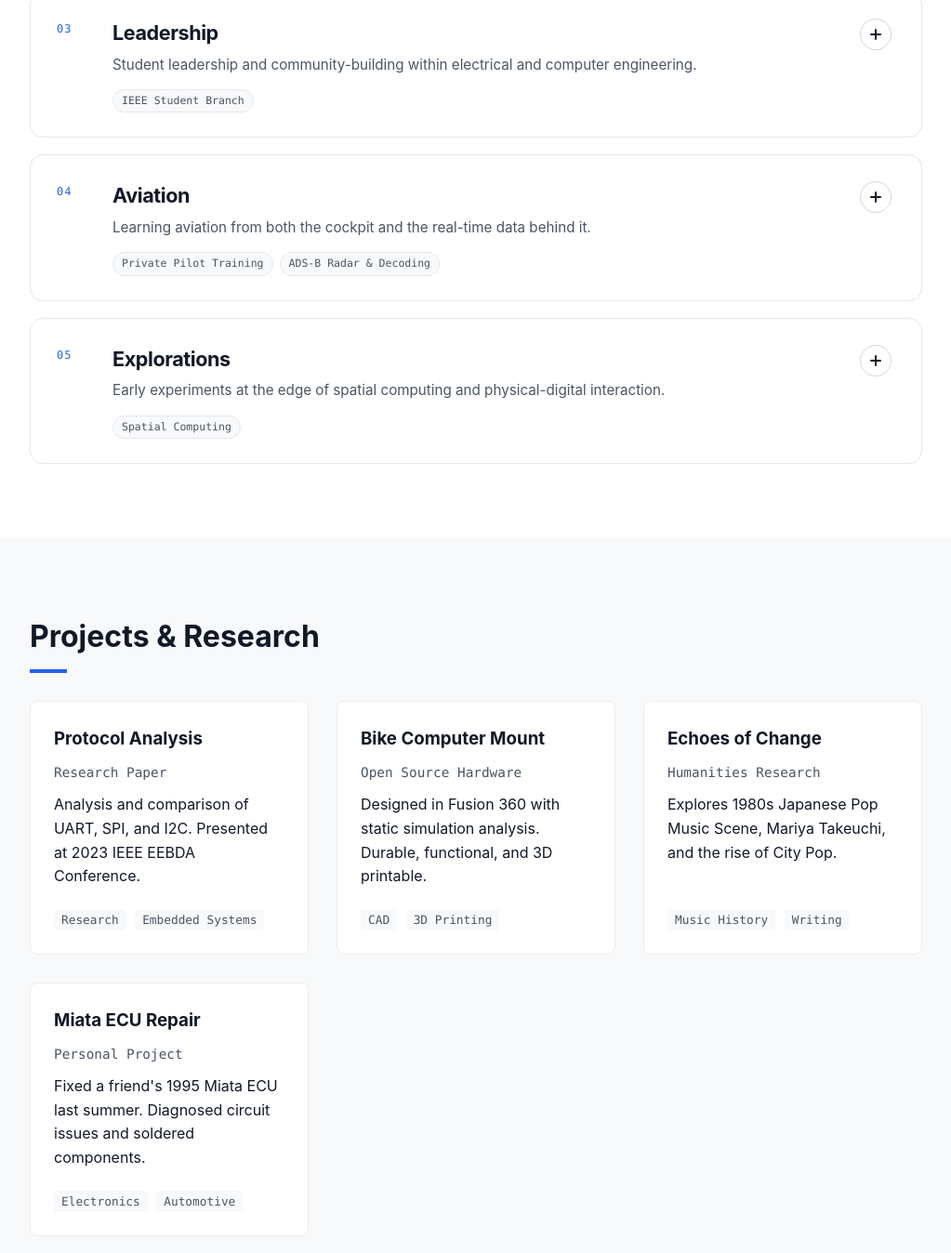
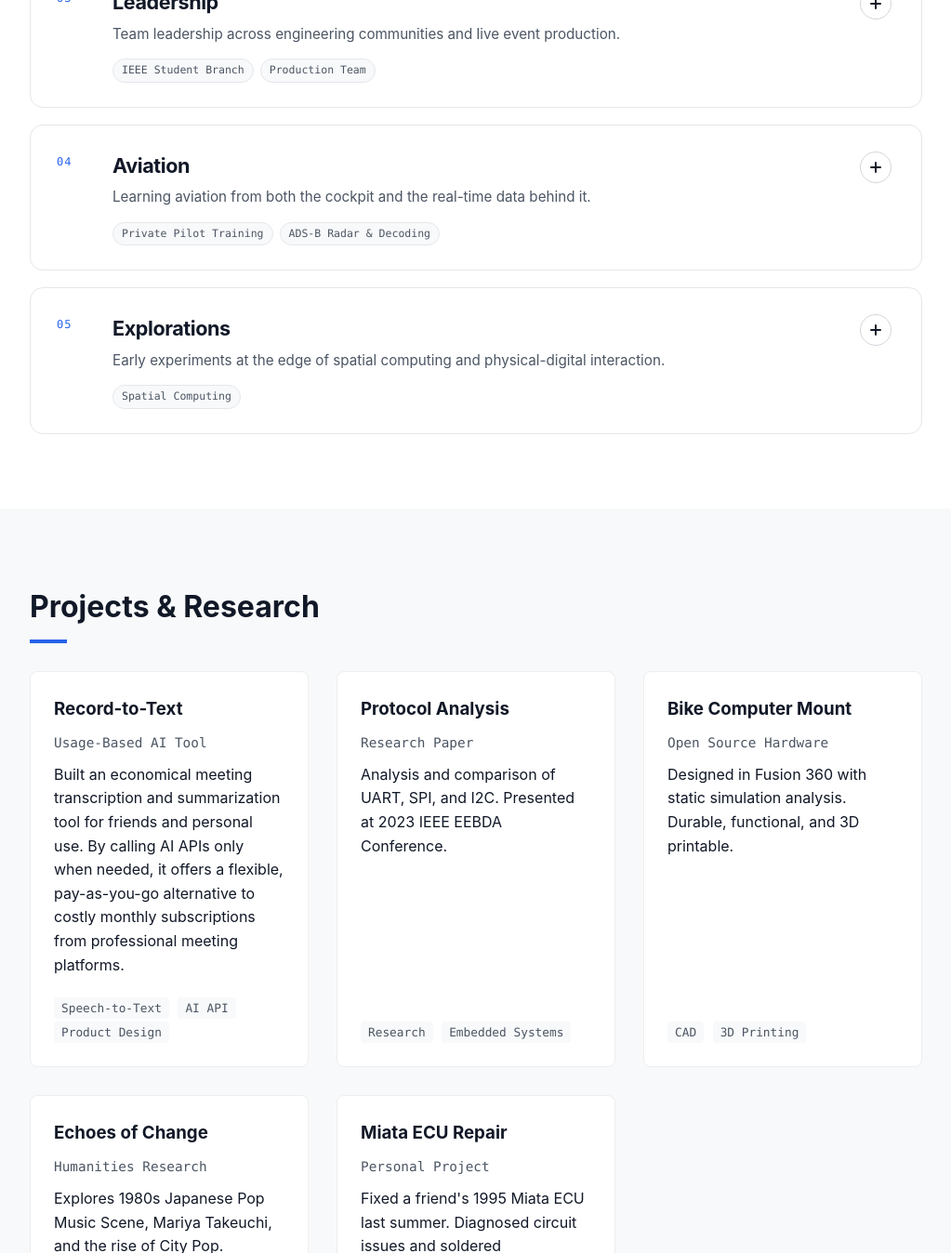
Before and after one commit to Superuser-Henry/superuser-henry.github.io, a plain HTML site: page index.html in a window 1280 px wide. Shown: the part 2028-3376 px from the top of the page at 93% size, without its empty margins (128-1151 px from the left). Drawn offline with Linux system fonts and the light colour scheme.

Commit message:
New webpage Icon

```diff
--- a/index.html
+++ b/index.html
@@ -4,6 +4,12 @@
     <meta charset="UTF-8">
     <meta name="viewport" content="width=device-width, initial-scale=1.0">
     <title>Henry Huang | Engineer & Musician</title>
+    <link rel="icon" href="assets/icons/favicon.ico" sizes="any">
+    <link rel="icon" type="image/png" href="assets/icons/favicon-32.png" sizes="32x32" media="(prefers-color-scheme: light)">
+    <link rel="icon" type="image/png" href="assets/icons/favicon-dark-32.png" sizes="32x32" media="(prefers-color-scheme: dark)">
+    <link rel="apple-touch-icon" href="assets/icons/apple-touch-icon.png" sizes="180x180">
+    <link rel="manifest" href="site.webmanifest">
+    <meta name="theme-color" content="#2563eb">
     <style>
         /* --- 基础变量与重置 --- */
         :root {
@@ -283,6 +289,33 @@
         .timeline-content h4 { color: var(--accent); font-family: var(--font-mono); font-size: 0.82rem; font-weight: 500; margin-bottom: 12px; }
         .timeline-content p { max-width: 800px; color: var(--text-muted); }
         .experience-group .timeline-item:last-child { margin-bottom: 0; }
+        .internship-intro {
+            margin-bottom: 20px;
+        }
+        .internship-projects {
+            display: grid;
+            grid-template-columns: repeat(2, minmax(0, 1fr));
+            gap: 16px;
+        }
+        .internship-project {
+            padding: 20px;
+            border: 1px solid #e5e7eb;
+            border-radius: 10px;
+            background: var(--bg-alt);
+        }
+        .internship-project h5 {
+            margin-bottom: 6px;
+            font-size: 1.05rem;
+        }
+        .internship-project .mono {
+            display: block;
+            margin-bottom: 11px;
+            font-size: 0.72rem;
+            line-height: 1.5;
+        }
+        .internship-project p {
+            font-size: 0.94rem;
+        }
         .exp-img {
             width: 100%;
             max-width: 300px;
@@ -397,6 +430,8 @@
             .experience-toggle-icon { width: 30px; height: 30px; }
             .experience-timeline { padding: 25px 18px 28px 32px; }
             .timeline-item { padding-left: 22px; }
+            .internship-projects { grid-template-columns: 1fr; }
+            .internship-project { padding: 17px; }
         }
 
         @media (prefers-reduced-motion: reduce) {
@@ -489,8 +524,7 @@
                         <span class="experience-group-description">Applied systems work spanning automotive sensing, industrial AI, and machine vision.</span>
                         <span class="experience-project-titles">
                             <span>Automotive Radar</span>
-                            <span>Industrial AI Agent</span>
-                            <span>Machine Vision</span>
+                            <span>Industrial Automation Internship</span>
                         </span>
                     </span>
                     <span class="experience-toggle-icon" aria-hidden="true"></span>
@@ -500,7 +534,7 @@
                         <div class="experience-timeline">
 
                 <article class="timeline-item">
-                    <span class="timeline-date">AUG 2025 — PRESENT</span>
+                    <span class="timeline-date">AUG 2025 — MAY 2026</span>
                     <div class="timeline-content">
                         <h3>Automotive Radar</h3>
                         <h4>77 GHz FMCW RADAR · ADAS · EMBEDDED SYSTEMS</h4>
@@ -509,20 +543,37 @@
                 </article>
 
                 <article class="timeline-item">
-                    <span class="timeline-date">SUMMER 2026 — PRESENT</span>
-                    <div class="timeline-content">
-                        <h3>Industrial AI Agent</h3>
-                        <h4>LLM · MCP · TWINCAT · ENGINEERING AUTOMATION</h4>
-                        <p>I’ve been experimenting with how AI agents can work inside a real industrial engineering environment instead of just answering questions in a chat box. Most of the work revolves around TwinCAT, MCP tools, PLC projects, System Manager, and figuring out how an agent can inspect, understand, and safely work with an automation project.</p>
-                    </div>
-                </article>
-
-                <article class="timeline-item">
                     <span class="timeline-date">SUMMER 2026</span>
                     <div class="timeline-content">
-                        <h3>Machine Vision</h3>
-                        <h4>INDUSTRIAL VISION · MOTION CONTROL · PLC</h4>
-                        <p>This started as a vision task and quickly became a much bigger controls problem. Cameras, contour detection, calibration, conveyors, robot motion, and a rotary cutter all have to agree on where an object is and what should happen next. A lot of the interesting work has been getting those pieces to behave like one system.</p>
+                        <h3>Industrial Automation Internship</h3>
+                        <h4>BECKHOFF AUTOMATION · TWINCAT · INDUSTRIAL CONTROL</h4>
+                        <p class="internship-intro">At Beckhoff Automation, I worked across industrial AI, machine vision, and multi-axis motion control—exploring how software, PLC logic, sensing, and physical machinery come together as complete automation systems.</p>
+
+                        <div class="internship-projects">
+                            <article class="internship-project">
+                                <h5>Industrial AI Agent</h5>
+                                <span class="mono">LLM · MCP · TWINCAT · ENGINEERING AUTOMATION</span>
+                                <p>I experimented with how AI agents can work inside a real industrial engineering environment instead of just answering questions in a chat box. The work revolved around TwinCAT, MCP tools, PLC projects, System Manager, and how an agent can inspect, understand, and safely work with an automation project.</p>
+                            </article>
+
+                            <article class="internship-project">
+                                <h5>Machine Vision</h5>
+                                <span class="mono">INDUSTRIAL VISION · MOTION CONTROL · PLC</span>
+                                <p>This started as a vision task and quickly became a much bigger controls problem. Cameras, contour detection, calibration, conveyors, robot motion, and a rotary cutter all had to agree on where an object was and what should happen next. Much of the work involved getting those pieces to behave like one system.</p>
+                            </article>
+
+                            <article class="internship-project">
+                                <h5>Writing Robot</h5>
+                                <span class="mono">G-CODE · TWINCAT · ADS · MOTION CONTROL</span>
+                                <p>One of my first larger TwinCAT motion projects was a robot that could draw from G-code. I used Python ADS communication to send motion data into the PLC and spent quite a bit of time dealing with buffers, machine states, pen-up/pen-down logic, and all the little things that show up once a motion demo has to run more than once.</p>
+                            </article>
+
+                            <article class="internship-project">
+                                <h5>Delta Robot</h5>
+                                <span class="mono">MULTI-AXIS MOTION · KINEMATICS · PLC</span>
+                                <p>The Delta robot was where TwinCAT motion control started getting properly complicated. Three linked robot axes, an extra rotary axis, virtual Cartesian coordinates, conveyors, and coupled motion made it a good exercise in understanding how a multi-axis machine is actually organized rather than just commanding one motor at a time.</p>
+                            </article>
+                        </div>
                     </div>
                 </article>
                         </div>
@@ -539,9 +590,6 @@
                         <span class="experience-project-titles">
                             <span>ATLAS Test Automation</span>
                             <span>Semiconductor Fabrication</span>
-                            <span>Forward Collision Warning</span>
-                            <span>Writing Robot</span>
-                            <span>Delta Robot</span>
                         </span>
                     </span>
                     <span class="experience-toggle-icon" aria-hidden="true"></span>
@@ -568,32 +616,6 @@
                     </div>
                 </article>
 
-                <article class="timeline-item">
-                    <span class="timeline-date">AUG 2025 — MAY 2026</span>
-                    <div class="timeline-content">
-                        <h3>Senior Design — Forward Collision Warning System</h3>
-                        <h4>MMWAVE RADAR · RASPBERRY PI · REAL-TIME SYSTEMS</h4>
-                        <p>My senior design project is basically a small-scale ADAS testbed. A 77 GHz radar handles vehicle detection while a Raspberry Pi takes care of data processing, visualization, and warning logic. We’re also building the hardware around it, including the radar mount and a servo-based braking demonstration.</p>
-                    </div>
-                </article>
-
-                <article class="timeline-item">
-                    <span class="timeline-date">SUMMER 2026</span>
-                    <div class="timeline-content">
-                        <h3>Writing Robot</h3>
-                        <h4>G-CODE · TWINCAT · ADS · MOTION CONTROL</h4>
-                        <p>One of my first larger TwinCAT motion projects was a robot that could draw from G-code. I used Python ADS communication to send motion data into the PLC and spent quite a bit of time dealing with buffers, machine states, pen-up/pen-down logic, and all the little things that show up once a motion demo has to run more than once.</p>
-                    </div>
-                </article>
-
-                <article class="timeline-item">
-                    <span class="timeline-date">SUMMER 2026</span>
-                    <div class="timeline-content">
-                        <h3>Delta Robot</h3>
-                        <h4>MULTI-AXIS MOTION · KINEMATICS · PLC</h4>
-                        <p>The Delta robot was where TwinCAT motion control started getting properly complicated. Three linked robot axes, an extra rotary axis, virtual Cartesian coordinates, conveyors, and coupled motion made it a good exercise in understanding how a multi-axis machine is actually organized rather than just commanding one motor at a time.</p>
-                    </div>
-                </article>
                         </div>
                     </div>
                 </div>
@@ -604,9 +626,10 @@
                     <span class="experience-group-number mono">03</span>
                     <span>
                         <span class="experience-group-title">Leadership</span>
-                        <span class="experience-group-description">Student leadership and community-building within electrical and computer engineering.</span>
+                        <span class="experience-group-description">Team leadership across engineering communities and live event production.</span>
                         <span class="experience-project-titles">
                             <span>IEEE Student Branch</span>
+                            <span>Production Team</span>
                         </span>
                     </span>
                     <span class="experience-toggle-icon" aria-hidden="true"></span>
@@ -616,11 +639,20 @@
                         <div class="experience-timeline">
 
                 <article class="timeline-item">
-                    <span class="timeline-date">JAN 2024 — PRESENT</span>
+                    <span class="timeline-date">JAN 2024 — MAY 2026</span>
                     <div class="timeline-content">
                         <h3>Secretary — IEEE Student Branch</h3>
                         <h4>STUDENT LEADERSHIP · EVENT PROMOTION · COMMUNITY</h4>
                         <p>As Secretary of the SMU IEEE Student Branch, I help promote and organize Electrical and Computer Engineering events, manage digital content, and build a more visible and engaged student engineering community.</p>
+                    </div>
+                </article>
+
+                <article class="timeline-item">
+                    <span class="timeline-date">HIGH SCHOOL</span>
+                    <div class="timeline-content">
+                        <h3>Production Team Leader</h3>
+                        <h4>LIVE AUDIO · STAGE PRODUCTION · TEAM LEADERSHIP</h4>
+                        <p>I led the production team responsible for auditorium and stage operations during school events, coordinating lighting, sound, visual backdrops, stage transitions, and recording. I focused on audio technology while also managing external communication and keeping the technical team aligned throughout each production.</p>
                     </div>
                 </article>
                         </div>
@@ -702,6 +734,17 @@
         <div class="container">
             <h2 class="section-title">Projects & Research</h2>
             <div class="projects-grid">
+
+                <a href="https://superuser-henry.github.io/record-to-text/" target="_blank" rel="noopener noreferrer" class="project-card">
+                    <h3>Record-to-Text</h3>
+                    <p class="mono" style="margin: 10px 0; color: var(--text-muted);">Usage-Based AI Tool</p>
+                    <p>Built an economical meeting transcription and summarization tool for friends and personal use. By calling AI APIs only when needed, it offers a flexible, pay-as-you-go alternative to costly monthly subscriptions from professional meeting platforms.</p>
+                    <div class="project-tags">
+                        <span class="tag">Speech-to-Text</span>
+                        <span class="tag">AI API</span>
+                        <span class="tag">Product Design</span>
+                    </div>
+                </a>
 
                 <a href="https://ieeexplore.ieee.org/document/10090677" target="_blank" class="project-card">
                     <h3>Protocol Analysis</h3>
```
Also changed, not shown: assets/icons/apple-touch-icon.png (added), assets/icons/favicon-16.png (added), assets/icons/favicon-192.png (added), assets/icons/favicon-32.png (added), assets/icons/favicon-48.png (added), assets/icons/favicon-512.png (added), assets/icons/favicon-dark-16.png (added), assets/icons/favicon-dark-32.png (added), assets/icons/favicon-dark-48.png (added), assets/icons/favicon-dark-512.png (added), assets/icons/favicon-source.png (added), assets/icons/favicon.ico (added), site.webmanifest (added).
